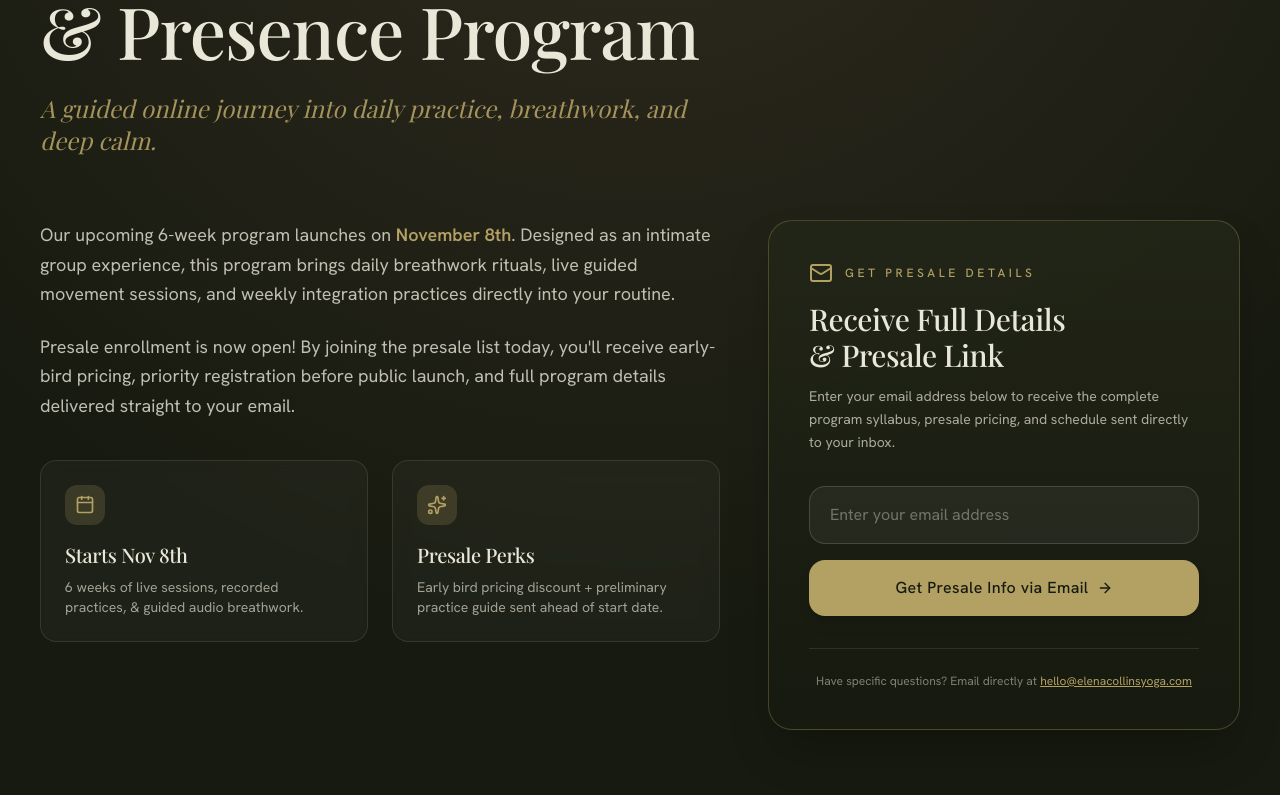
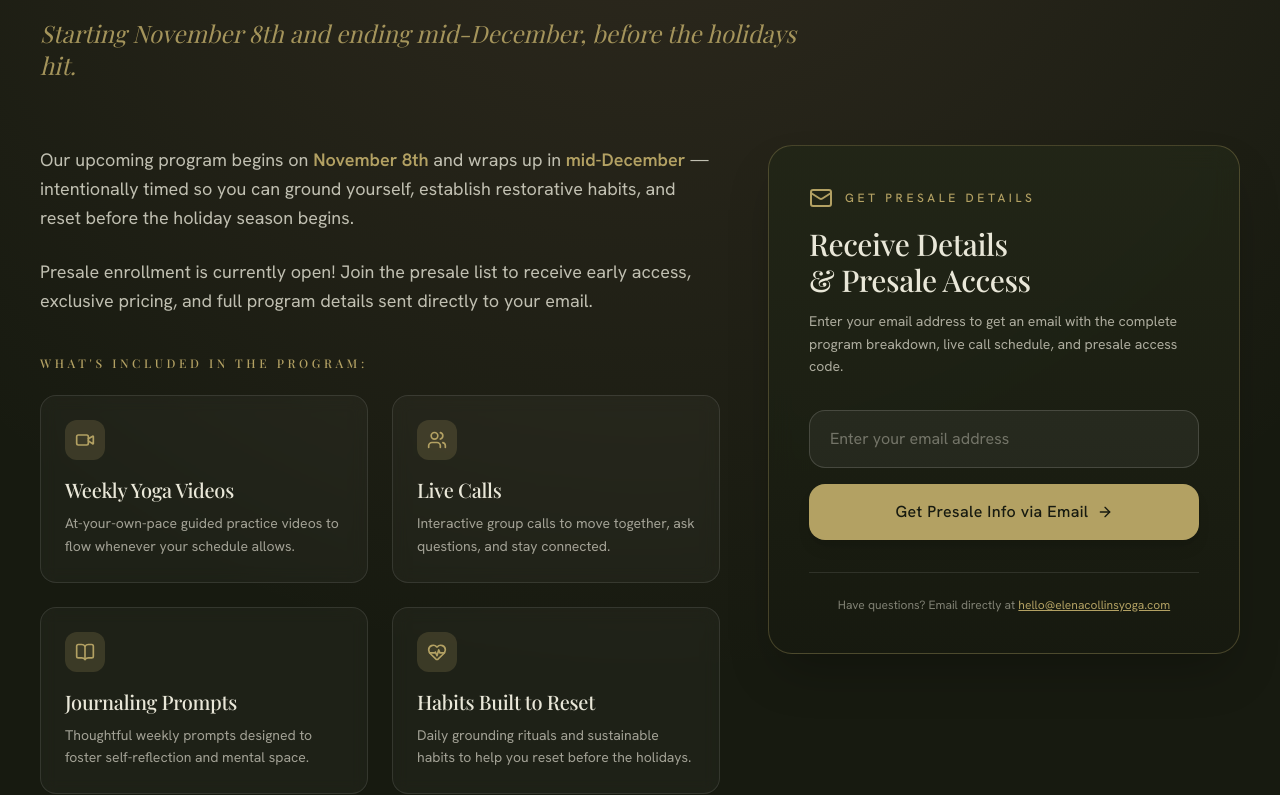
Before and after one commit to SukhmanH/elenawebsite, a Next.js app: page / in a window 1280 px wide. Shown: the part 2277-3072 px from the top of the page. Built offline with nearby package versions, Linux system fonts and the light colour scheme.

Commit message:
Update program presale details: starting Nov 8th ending mid-December, including live calls, weekly videos, journaling prompts, and habit building

```diff
--- a/src/components/home/mailing-list.tsx
+++ b/src/components/home/mailing-list.tsx
@@ -5,7 +5,7 @@ import { motion } from 'framer-motion'
 import { Reveal } from '@/components/ui/reveal'
 
 const COMING = [
-  'Upcoming 6-Week Online Program',
+  'Upcoming Reset Program (Nov 8th – Mid-Dec)',
   'In-Person Retreats & Events',
   'Online Workshops & Calls',
   'Monthly Membership',
--- a/src/components/home/program-presale.tsx
+++ b/src/components/home/program-presale.tsx
@@ -3,7 +3,30 @@
 import { useState } from 'react'
 import { motion } from 'framer-motion'
 import { Reveal } from '@/components/ui/reveal'
-import { Calendar, Sparkles, CheckCircle2, ArrowRight, Mail } from 'lucide-react'
+import { Calendar, Sparkles, CheckCircle2, ArrowRight, Mail, Video, BookOpen, HeartPulse, Users } from 'lucide-react'
+
+const INCLUDED_ITEMS = [
+  {
+    icon: Video,
+    title: 'Weekly Yoga Videos',
+    desc: 'At-your-own-pace guided practice videos to flow whenever your schedule allows.',
+  },
+  {
+    icon: Users,
+    title: 'Live Calls',
+    desc: 'Interactive group calls to move together, ask questions, and stay connected.',
+  },
+  {
+    icon: BookOpen,
+    title: 'Journaling Prompts',
+    desc: 'Thoughtful weekly prompts designed to foster self-reflection and mental space.',
+  },
+  {
+    icon: HeartPulse,
+    title: 'Habits Built to Reset',
+    desc: 'Daily grounding rituals and sustainable habits to help you reset before the holidays.',
+  },
+]
 
 export function ProgramPresale() {
   const [email, setEmail] = useState('')
@@ -58,15 +81,15 @@ export function ProgramPresale() {
               <span className="absolute inline-flex h-full w-full animate-ping rounded-full bg-gold opacity-75"></span>
               <span className="relative inline-flex h-2 w-2 rounded-full bg-gold"></span>
             </span>
-            <span>Presale Open • Starts Nov 8th</span>
+            <span>Presale Open • Nov 8th – Mid-December</span>
           </div>
 
           <h2 className="mt-8 font-display text-4xl font-medium leading-[1.05] text-sand sm:text-5xl lg:text-7xl max-w-4xl">
-            6-Week Immersive Breath &amp; Presence Program
+            Upcoming Reset Program
           </h2>
 
-          <p className="mt-6 font-display text-xl sm:text-2xl italic text-gold/90 max-w-2xl">
-            A guided online journey into daily practice, breathwork, and deep calm.
+          <p className="mt-6 font-display text-xl sm:text-2xl italic text-gold/90 max-w-3xl">
+            Starting November 8th and ending mid-December, before the holidays hit.
           </p>
         </Reveal>
 
@@ -75,29 +98,35 @@ export function ProgramPresale() {
           <Reveal className="lg:col-span-7">
             <div className="space-y-6 text-lg leading-relaxed text-sand/80">
               <p>
-                Our upcoming 6-week program launches on <strong className="text-gold font-semibold">November 8th</strong>. Designed as an intimate group experience, this program brings daily breathwork rituals, live guided movement sessions, and weekly integration practices directly into your routine.
+                Our upcoming program begins on <strong className="text-gold font-semibold">November 8th</strong> and wraps up in <strong className="text-gold font-semibold">mid-December</strong> — intentionally timed so you can ground yourself, establish restorative habits, and reset before the holiday season begins.
               </p>
               <p>
-                Presale enrollment is now open! By joining the presale list today, you&apos;ll receive early-bird pricing, priority registration before public launch, and full program details delivered straight to your email.
+                Presale enrollment is currently open! Join the presale list to receive early access, exclusive pricing, and full program details sent directly to your email.
               </p>
             </div>
 
-            {/* Highlights Grid */}
-            <div className="mt-10 grid gap-6 sm:grid-cols-2">
-              <div className="rounded-2xl border border-white/10 bg-white/[0.03] p-6 backdrop-blur-sm transition-all duration-300 hover:border-gold/30">
-                <div className="flex h-10 w-10 items-center justify-center rounded-xl bg-gold/20 text-gold">
-                  <Calendar className="h-5 w-5" />
-                </div>
-                <h3 className="mt-4 font-display text-xl font-medium text-sand">Starts Nov 8th</h3>
-                <p className="mt-2 text-sm text-sand/65">6 weeks of live sessions, recorded practices, &amp; guided audio breathwork.</p>
-              </div>
+            {/* What's Included Grid */}
+            <div className="mt-10">
+              <h3 className="text-xs uppercase tracking-[0.3em] font-medium text-gold mb-6">
+                What&apos;s Included in the Program:
+              </h3>
 
-              <div className="rounded-2xl border border-white/10 bg-white/[0.03] p-6 backdrop-blur-sm transition-all duration-300 hover:border-gold/30">
-                <div className="flex h-10 w-10 items-center justify-center rounded-xl bg-gold/20 text-gold">
-                  <Sparkles className="h-5 w-5" />
-                </div>
-                <h3 className="mt-4 font-display text-xl font-medium text-sand">Presale Perks</h3>
-                <p className="mt-2 text-sm text-sand/65">Early bird pricing discount + preliminary practice guide sent ahead of start date.</p>
+              <div className="grid gap-6 sm:grid-cols-2">
+                {INCLUDED_ITEMS.map((item) => {
+                  const Icon = item.icon
+                  return (
+                    <div
+                      key={item.title}
+                      className="rounded-2xl border border-white/10 bg-white/[0.03] p-6 backdrop-blur-sm transition-all duration-300 hover:border-gold/30 hover:bg-white/[0.05]"
+                    >
+                      <div className="flex h-10 w-10 items-center justify-center rounded-xl bg-gold/20 text-gold">
+                        <Icon className="h-5 w-5" />
+                      </div>
+                      <h4 className="mt-4 font-display text-xl font-medium text-sand">{item.title}</h4>
+                      <p className="mt-2 text-sm text-sand/65 leading-relaxed">{item.desc}</p>
+                    </div>
+                  )
+                })}
               </div>
             </div>
           </Reveal>
@@ -111,10 +140,10 @@ export function ProgramPresale() {
               </div>
 
               <h3 className="mt-4 font-display text-2xl font-medium text-sand sm:text-3xl">
-                Receive Full Details &amp; Presale Link
+                Receive Details &amp; Presale Access
               </h3>
               <p className="mt-3 text-sm text-sand/70 leading-relaxed">
-                Enter your email address below to receive the complete program syllabus, presale pricing, and schedule sent directly to your inbox.
+                Enter your email address to get an email with the complete program breakdown, live call schedule, and presale access code.
               </p>
 
               {done ? (
@@ -166,7 +195,7 @@ export function ProgramPresale() {
 
               <div className="mt-8 border-t border-white/10 pt-6 text-center">
                 <p className="text-xs text-sand/50">
-                  Have specific questions? Email directly at{' '}
+                  Have questions? Email directly at{' '}
                   <a href="mailto:hello@elenacollinsyoga.com" className="text-gold underline hover:text-sand">
                     hello@elenacollinsyoga.com
                   </a>
```
